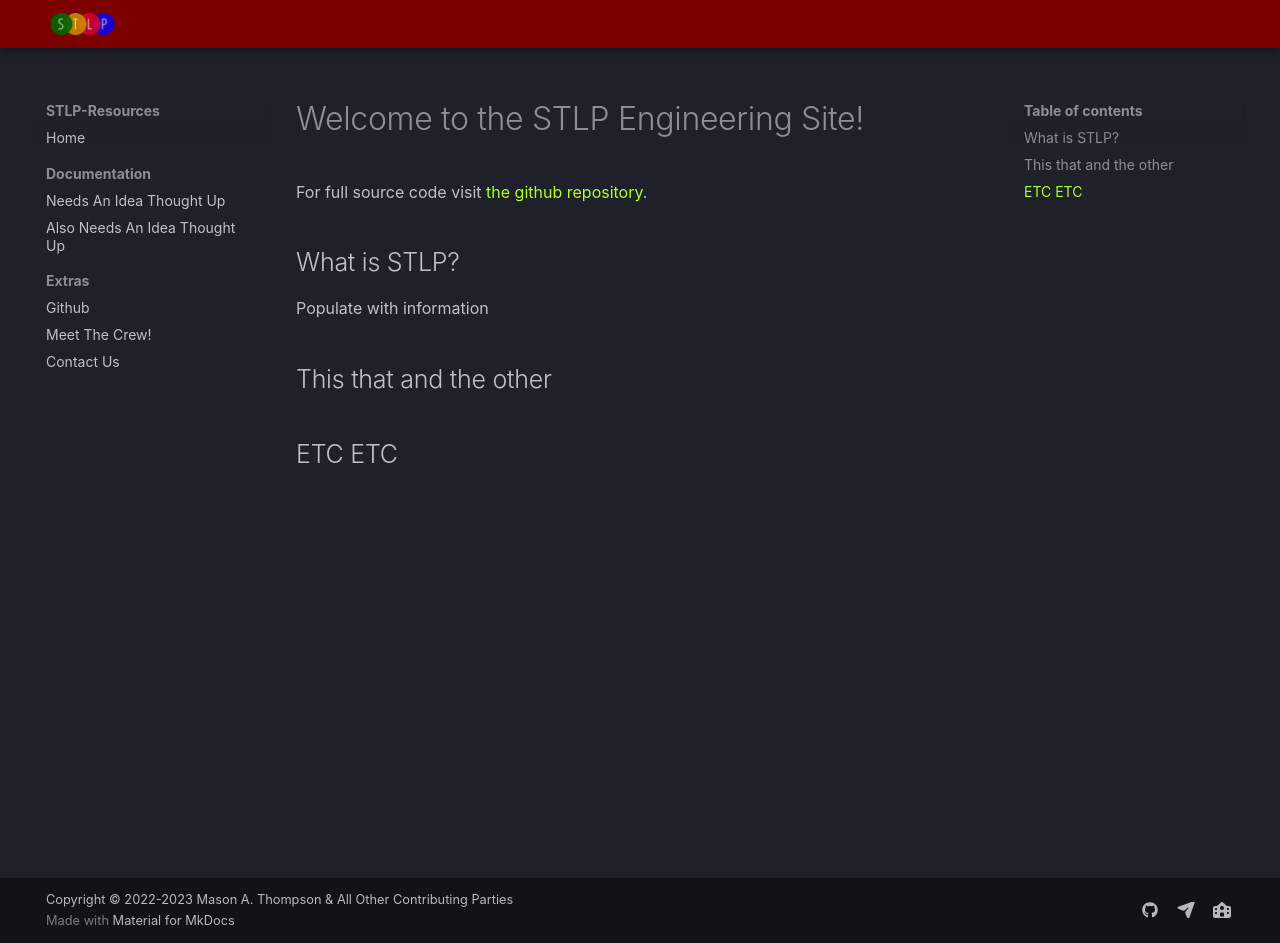
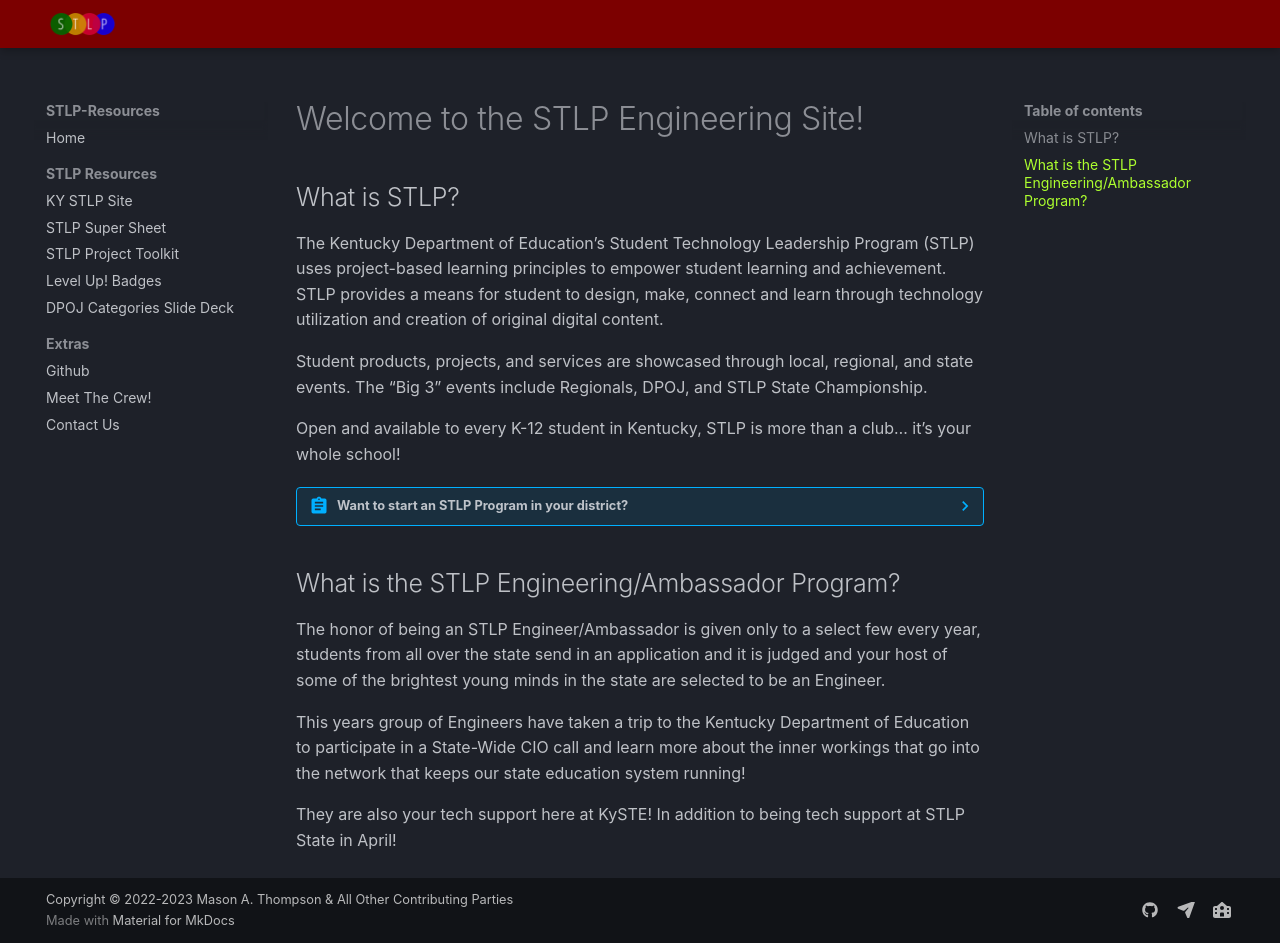
Before and after one commit to PCHS-ProjectProgramming/KySTLPEngineers23, an MkDocs documentation site: the page built from docs/index.md, in a window 1280 px wide and 943 px high. Built offline with MkDocs 1.6.1 and Material for MkDocs 9.7.7, drawn with Linux system fonts in a browser that asks for light colours; some web fonts are replaced.

Commit message:
Site: Nav Changes, Rough Draft complete!

```diff
--- a/docs/index.md
+++ b/docs/index.md
@@ -1,11 +1,21 @@
 # Welcome to the STLP Engineering Site!
-
-For full source code visit [the github repository](https://github.com/PCHS-ProjectProgramming/kystlpengineers23).
-
 ## What is STLP?
 
-Populate with information
+The Kentucky Department of Education’s Student Technology Leadership Program (STLP) uses project-based learning principles to empower student learning and achievement. STLP provides a means for student to design, make, connect and learn through technology utilization and creation of original digital content.
 
-## This that and the other
+Student products, projects, and services are showcased through local, regional, and state events. The “Big 3” events include Regionals, DPOJ, and STLP State Championship.
 
-## ETC ETC
+Open and available to every K-12 student in Kentucky,
+STLP is more than a club… it’s your whole school!
+
+??? abstract "Want to start an STLP Program in your district?"
+
+     We're so glad you want to join STLP! All the necessary information can be found on the Kentucky STLP site listed here! [STLP Site](https://stlp.education.ky.gov/)
+
+## What is the STLP Engineering/Ambassador Program?
+
+The honor of being an STLP Engineer/Ambassador is given only to a select few every year, students from all over the state send in an application and it is judged and your host of some of the brightest young minds in the state are selected to be an Engineer.
+
+This years group of Engineers have taken a trip to the Kentucky Department of Education to participate in a State-Wide CIO call and learn more about the inner workings that go into the network that keeps our state education system running!
+
+They are also your tech support here at KySTE! In addition to being tech support at STLP State in April!
--- a/mkdocs.yml
+++ b/mkdocs.yml
@@ -43,10 +43,13 @@
 
 nav:
   - Home: https://PCHS-ProjectProgramming.github.io/KySTLPEngineers23/
-  - Documentation:
-    - Needs An Idea Thought Up: documentation/Sample-Page1.md
-    - Also Needs An Idea Thought Up: documentation/Sample-Page2.md
+  - STLP Resources:
+    - KY STLP Site: http://stlp.education.ky.gov
+    - STLP Super Sheet: https://docs.google.com/spreadsheets/d/10nJTf0FhPypjOaoGnBgcFSYEr0wzyf-GtfidHUkod5Q/edit#gid=1709744959
+    - STLP Project Toolkit: https://docs.google.com/presentation/d/1PsmAygFSIYVyDSC3zV8dVwBf8FgGvZnBsULznBTxhSA/edit#slide=id.ga47626b35a_1_80
+    - Level Up! Badges: https://sites.google.com/education.ky.gov/stlplevelup/home
+    - DPOJ Categories Slide Deck: https://docs.google.com/presentation/d/12mtb1hg7or6MW-Qnw-L08LC73bFKauade4b4LHi_cWI/edit#slide=id.gf9bd39e577_0_268
   - Extras:
-    - Github: https://github.com/PCHS-ProjectProgramming
+    - Github: https://github.com/PCHS-ProjectProgramming/kystlpengineers23
     - Meet The Crew!: documentation/Meet-The-Crew.md
     - Contact Us: documentation/Contact-Us.md
```
Also changed, not shown: docs/documentation/Sample-Page1.md (deleted, +0 -2 lines), docs/documentation/Sample-Page2.md (deleted, +0 -2 lines).
